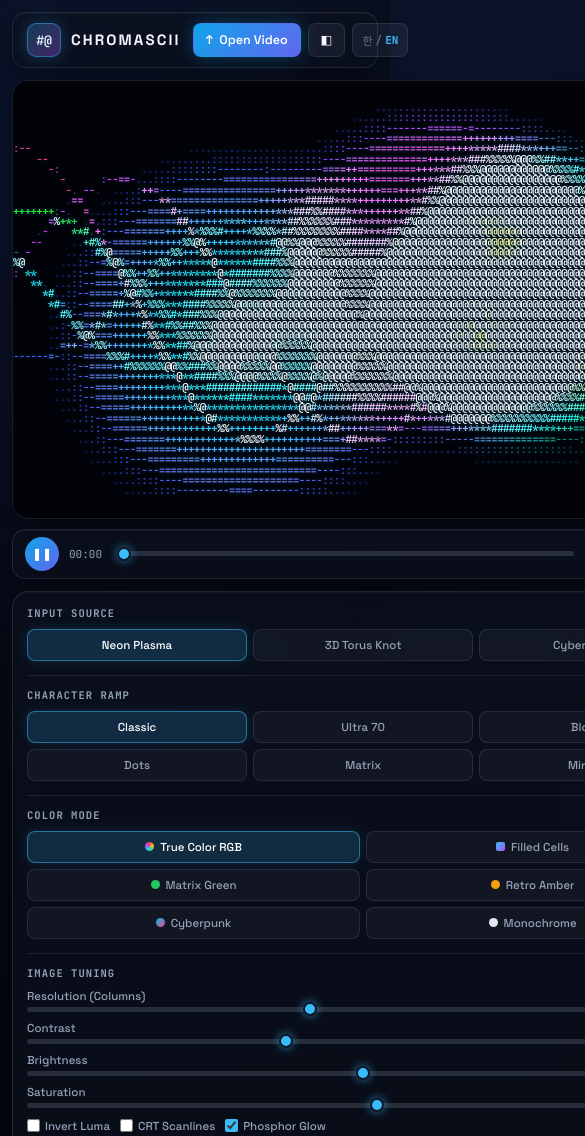
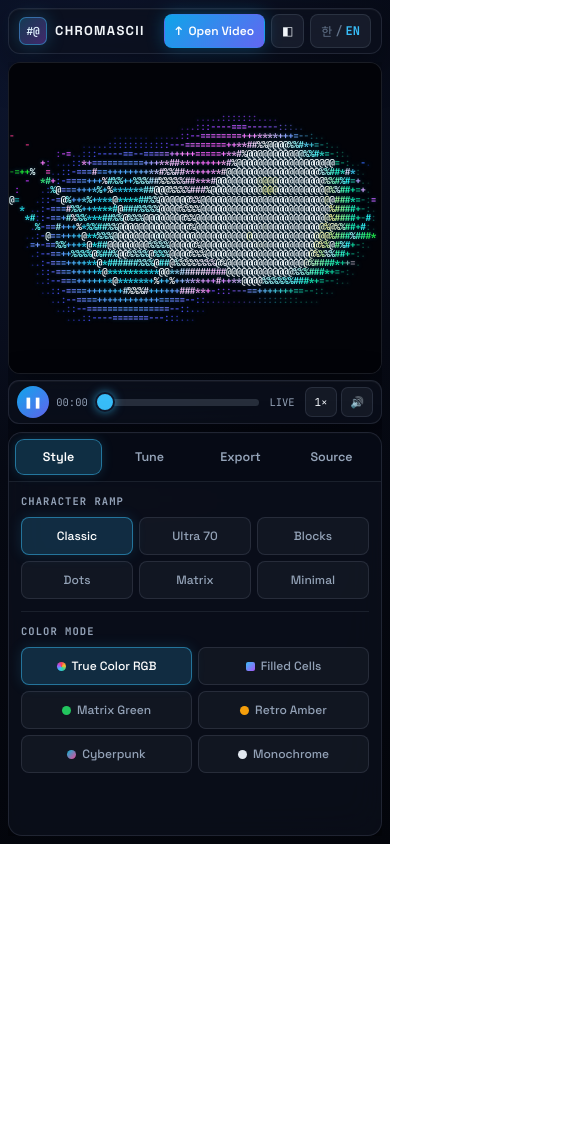
Before and after one commit to skwzz/chromascii, a plain HTML site: page index.html in a window 390 px wide. Shown: the top 1136 px of the page, 585 px wide, since content can reach past the window. After the commit the page ends 844 px from the top, so only its background shows below. Drawn offline with Linux system fonts and the light colour scheme; animation ran at ten frames a second.

Commit message:
feat(mobile): fixed preview, 4-tab control dock, touch UX & adaptive resolution

```diff
--- a/css/styles.css
+++ b/css/styles.css
@@ -28,6 +28,12 @@ html, body {
   color: var(--text);
   font-family: var(--font-sans);
   -webkit-font-smoothing: antialiased;
+}
+
+button,
+input {
+  -webkit-tap-highlight-color: transparent;
+  touch-action: manipulation;
 }
 
 .hidden { display: none !important; }
@@ -311,6 +317,16 @@ html, body {
   touch-action: none;
 }
 
+.split-handle::before {
+  content: '';
+  position: absolute;
+  top: 0;
+  bottom: 0;
+  left: 50%;
+  width: 36px;
+  transform: translateX(-50%);
+}
+
 .split-knob {
   position: absolute;
   top: 50%;
@@ -400,6 +416,16 @@ html, body {
   gap: 14px;
   overflow-y: auto;
   scrollbar-width: thin;
+}
+
+.mobile-tabs {
+  display: none;
+}
+
+.sidebar-body {
+  display: flex;
+  flex-direction: column;
+  gap: 14px;
 }
 
 .ctrl-section {
@@ -756,19 +782,283 @@ input[type="range"]::-webkit-slider-thumb {
 }
 
 @media (max-width: 900px) {
-  .studio-shell {
-    height: auto;
-    min-height: 100dvh;
+  html, body {
+    height: 100dvh;
+    overflow: hidden;
+    overscroll-behavior: none;
   }
 
+  .studio-shell {
+    height: 100dvh;
+    padding: max(8px, env(safe-area-inset-top)) 8px max(8px, env(safe-area-inset-bottom));
+    gap: 8px;
+  }
+
+  .topbar {
+    height: 46px;
+    padding: 0 10px;
+    border-radius: 12px;
+    gap: 8px;
+  }
+
+  .brand {
+    gap: 8px;
+    min-width: 0;
+  }
+
+  .brand-glyph {
+    width: 28px;
+    height: 28px;
+    border-radius: 7px;
+    font-size: 11px;
+    flex-shrink: 0;
+  }
+
+  .brand-title {
+    font-size: 13px;
+    letter-spacing: 0.1em;
+  }
+
+  .topbar-actions {
+    gap: 6px;
+    flex-shrink: 0;
+  }
+
+  .topbar .btn {
+    height: 34px;
+    padding: 0 10px;
+    font-size: 12px;
+  }
+
+  .btn-text, .file-label { display: none; }
+
   .workspace {
-    grid-template-columns: 1fr;
+    display: flex;
+    flex-direction: column;
+    gap: 8px;
+    flex: 1;
+    min-height: 0;
+    overflow: hidden;
+  }
+
+  .stage-column {
+    flex: 0 0 auto;
+    gap: 6px;
   }
 
   .stage-frame {
-    min-height: 52dvh;
-    aspect-ratio: 16 / 10;
+    flex: none;
+    width: 100%;
+    height: clamp(190px, 37dvh, 360px);
+    min-height: 180px;
+    border-radius: 12px;
   }
 
-  .btn-text, .file-label { display: none; }
+  .split-tag {
+    top: 10px;
+    padding: 3px 8px;
+    font-size: 10px;
+  }
+
+  .split-left { left: 10px; }
+  .split-right { right: 10px; }
+
+  .split-knob {
+    width: 40px;
+    height: 40px;
+    font-size: 15px;
+  }
+
+  .player-bar {
+    height: 44px;
+    padding: 0 8px;
+    gap: 6px;
+    border-radius: 11px;
+  }
+
+  .play-btn {
+    width: 32px;
+    height: 32px;
+    font-size: 11px;
+  }
+
+  .time-code {
+    font-size: 10.5px;
+    min-width: 34px;
+    text-align: center;
+  }
+
+  .player-right {
+    gap: 4px;
+  }
+
+  .mini-pill {
+    height: 30px;
+    min-width: 32px;
+    padding: 0 7px;
+    font-size: 11px;
+  }
+
+  /* Tabbed Mobile Control Dock */
+  .sidebar {
+    flex: 1;
+    min-height: 0;
+    padding: 0;
+    border-radius: 14px;
+    overflow: hidden;
+    gap: 0;
+  }
+
+  .mobile-tabs {
+    display: grid;
+    grid-template-columns: repeat(4, 1fr);
+    gap: 4px;
+    padding: 6px;
+    background: rgba(6, 10, 20, 0.72);
+    border-bottom: 1px solid rgba(148, 163, 184, 0.14);
+    flex-shrink: 0;
+  }
+
+  .mobile-tab {
+    height: 36px;
+    border-radius: 9px;
+    border: 1px solid transparent;
+    background: transparent;
+    color: var(--muted);
+    font-family: var(--font-sans);
+    font-size: 12.5px;
+    font-weight: 600;
+    cursor: pointer;
+    transition: all 0.15s ease;
+  }
+
+  .mobile-tab.active {
+    color: #fff;
+    background: rgba(56, 189, 248, 0.2);
+    border-color: var(--border-hi);
+    box-shadow: 0 0 12px rgba(56, 189, 248, 0.18);
+  }
+
+  .sidebar-body {
+    flex: 1;
+    min-height: 0;
+    overflow-y: auto;
+    -webkit-overflow-scrolling: touch;
+    padding: 12px 12px 16px;
+    gap: 12px;
+  }
+
+  .ctrl-section {
+    display: none;
+  }
+
+  .ctrl-section.mobile-tab-visible {
+    display: flex;
+  }
+
+  .ctrl-section + .ctrl-section {
+    padding-top: 0;
+    border-top: none;
+  }
+
+  .ctrl-section.mobile-tab-visible + .ctrl-section.mobile-tab-visible {
+    padding-top: 12px;
+    border-top: 1px solid rgba(148, 163, 184, 0.12);
+  }
+
+  .opt-pill {
+    min-height: 38px;
+    font-size: 12px;
+    padding: 6px 8px;
+  }
+
+  .export-primary-grid .btn {
+    height: 42px;
+    font-size: 13px;
+  }
+
+  .export-secondary-grid .btn.subtle {
+    height: 38px;
+    font-size: 12px;
+  }
+
+  .slider-group {
+    gap: 7px;
+  }
+
+  .slider-head {
+    font-size: 12px;
+  }
+
+  input[type="range"] {
+    height: 7px;
+  }
+
+  input[type="range"]::-webkit-slider-thumb {
+    width: 20px;
+    height: 20px;
+  }
+
+  .toggle-item {
+    font-size: 12.5px;
+    gap: 7px;
+    padding: 4px 0;
+  }
+
+  .toggle-item input {
+    width: 17px;
+    height: 17px;
+  }
+
+  .export-modal {
+    padding: 22px 18px 20px;
+  }
+
+  .toast-stack {
+    bottom: max(12px, env(safe-area-inset-bottom));
+    width: calc(100% - 24px);
+    max-width: 360px;
+    align-items: center;
+  }
+
+  .toast {
+    text-align: center;
+    font-size: 11.5px;
+    padding: 8px 14px;
+  }
 }
+
+@media (max-width: 380px) {
+  .brand-title {
+    font-size: 12px;
+    letter-spacing: 0.06em;
+  }
+
+  .topbar .btn {
+    padding: 0 8px;
+    font-size: 11.5px;
+  }
+
+  .mobile-tab {
+    font-size: 11.5px;
+    height: 34px;
+  }
+}
+
+@media (max-width: 900px) and (max-height: 520px) {
+  .workspace {
+    display: grid;
+    grid-template-columns: minmax(0, 1.15fr) minmax(240px, 0.85fr);
+    gap: 8px;
+  }
+
+  .stage-column {
+    min-height: 0;
+  }
+
+  .stage-frame {
+    flex: 1;
+    height: auto;
+    min-height: 0;
+  }
+}
--- a/index.html
+++ b/index.html
@@ -110,9 +110,18 @@
       </section>
 
       <!-- Control Sidebar -->
-      <aside class="sidebar glass">
+      <aside class="sidebar glass" id="control-sidebar">
+        <!-- Mobile Tab Bar (hidden on desktop) -->
+        <nav class="mobile-tabs" id="mobile-tabs" aria-label="Control tabs">
+          <button class="mobile-tab active" type="button" data-tab="style" data-i18n="tabStyle">스타일</button>
+          <button class="mobile-tab" type="button" data-tab="tune" data-i18n="tabTune">보정</button>
+          <button class="mobile-tab" type="button" data-tab="export" data-i18n="tabExport">내보내기</button>
+          <button class="mobile-tab" type="button" data-tab="demo" data-i18n="tabDemo">소스</button>
+        </nav>
+
+        <div class="sidebar-body">
           <!-- Input Source / Demo Switcher -->
-        <section class="ctrl-section">
+          <section class="ctrl-section" data-mobile-tab="demo">
             <div class="sec-head">
               <h3 data-i18n="secSource">입력 소스</h3>
               <button class="link-btn" id="btn-back-demo" data-i18n="btnDemo">데모 영상</button>
@@ -125,7 +134,7 @@
           </section>
 
           <!-- Character Ramp Presets -->
-        <section class="ctrl-section">
+          <section class="ctrl-section mobile-tab-visible" data-mobile-tab="style">
             <div class="sec-head">
               <h3 data-i18n="secCharset">문자셋 프리셋</h3>
             </div>
@@ -140,7 +149,7 @@
           </section>
 
           <!-- Color Modes -->
-        <section class="ctrl-section">
+          <section class="ctrl-section mobile-tab-visible" data-mobile-tab="style">
             <div class="sec-head">
               <h3 data-i18n="secColor">컬러 스타일</h3>
             </div>
@@ -167,7 +176,7 @@
           </section>
 
           <!-- Image Tuning Sliders -->
-        <section class="ctrl-section">
+          <section class="ctrl-section" data-mobile-tab="tune">
             <div class="sec-head">
               <h3 data-i18n="secTuning">화질 & 톤 보정</h3>
               <button class="link-btn" id="btn-reset-tune" data-i18n="btnResetTune">보정 초기화</button>
@@ -213,7 +222,7 @@
           </section>
 
           <!-- Export Studio -->
-        <section class="ctrl-section">
+          <section class="ctrl-section" data-mobile-tab="export">
             <div class="sec-head">
               <h3 data-i18n="secExport">결과물 내보내기</h3>
             </div>
@@ -240,6 +249,7 @@
               <button class="btn subtle" id="btn-html" data-i18n="btnHtml">컬러 HTML</button>
             </div>
           </section>
+        </div>
       </aside>
     </main>
   </div>
--- a/js/app.mjs
+++ b/js/app.mjs
@@ -17,6 +17,12 @@ const demoFeed = new ProceduralDemoFeed(640, 360);
 const recorder = new AsciiVideoRecorder(canvas, video);
 
 const SPEED_STEPS = [0.5, 1, 1.5, 2];
+
+function getDefaultCols() {
+  return window.innerWidth <= 768 ? 72 : 120;
+}
+
+const initialCols = getDefaultCols();
 
 const state = {
   lang: detectInitialLanguage(),
@@ -39,7 +45,7 @@ const state = {
   settings: {
     charset: 'classic',
     colorMode: 'truecolor',
-    cols: 120,
+    cols: initialCols,
     contrast: 1.15,
     brightness: 0,
     saturation: 1.25,
@@ -883,8 +889,9 @@ document.getElementById('chk-glow').addEventListener('change', (e) => {
 });
 
 document.getElementById('btn-reset-tune').addEventListener('click', () => {
+  const defaultCols = getDefaultCols();
   Object.assign(state.settings, {
-    cols: 120,
+    cols: defaultCols,
     contrast: 1.15,
     brightness: 0,
     saturation: 1.25,
@@ -892,8 +899,8 @@ document.getElementById('btn-reset-tune').addEventListener('click', () => {
     scanlines: false,
     glow: true,
   });
-  document.getElementById('rng-cols').value = 120;
-  document.getElementById('val-cols').textContent = '120';
+  document.getElementById('rng-cols').value = defaultCols;
+  document.getElementById('val-cols').textContent = String(defaultCols);
   document.getElementById('rng-contrast').value = 1.15;
   document.getElementById('val-contrast').textContent = '1.15';
   document.getElementById('rng-brightness').value = 0;
@@ -903,6 +910,22 @@ document.getElementById('btn-reset-tune').addEventListener('click', () => {
   document.getElementById('chk-invert').checked = false;
   document.getElementById('chk-scanlines').checked = false;
   document.getElementById('chk-glow').checked = true;
+});
+
+// Mobile Control Tabs
+function setMobileTab(tab) {
+  document.querySelectorAll('#mobile-tabs .mobile-tab').forEach((btn) => {
+    btn.classList.toggle('active', btn.dataset.tab === tab);
+  });
+  document.querySelectorAll('#control-sidebar .ctrl-section').forEach((sec) => {
+    sec.classList.toggle('mobile-tab-visible', sec.dataset.mobileTab === tab);
+  });
+  const body = document.querySelector('#control-sidebar .sidebar-body');
+  if (body) body.scrollTop = 0;
+}
+
+document.querySelectorAll('#mobile-tabs .mobile-tab').forEach((btn) => {
+  btn.addEventListener('click', () => setMobileTab(btn.dataset.tab));
 });
 
 // Playback controls
@@ -1104,7 +1127,16 @@ function tick(nowMs) {
 }
 
 // --- Bootstrap ---
+document.getElementById('rng-cols').value = initialCols;
+document.getElementById('val-cols').textContent = String(initialCols);
+setMobileTab('style');
+
 window.addEventListener('resize', () => engine.resizeToStage());
+window.addEventListener('orientationchange', () => setTimeout(() => engine.resizeToStage(), 120));
+if (typeof ResizeObserver === 'function' && elStageFrame) {
+  const stageObserver = new ResizeObserver(() => engine.resizeToStage());
+  stageObserver.observe(elStageFrame);
+}
 engine.resizeToStage();
 applyLanguage(state.lang, false);
 updateSplitUI();
--- a/js/ascii-engine.mjs
+++ b/js/ascii-engine.mjs
@@ -29,8 +29,8 @@ export class ColorAsciiEngine {
     const parent = this.canvas.parentElement;
     if (!parent) return;
     const dpr = Math.min(window.devicePixelRatio || 1, 2);
-    const w = Math.max(320, Math.floor(parent.clientWidth));
-    const h = Math.max(240, Math.floor(parent.clientHeight));
+    const w = Math.max(160, Math.floor(parent.clientWidth));
+    const h = Math.max(140, Math.floor(parent.clientHeight));
     if (this.canvas.width !== Math.round(w * dpr) || this.canvas.height !== Math.round(h * dpr)) {
       this.canvas.width = Math.round(w * dpr);
       this.canvas.height = Math.round(h * dpr);
--- a/js/i18n.mjs
+++ b/js/i18n.mjs
@@ -33,6 +33,10 @@ export const TRANSLATIONS = {
     dropSub: 'MP4 · WebM · MOV · GIF · PNG · JPG (서버 업로드 없이 브라우저에서 즉시 변환)',
 
     secSource: '입력 소스',
+    tabStyle: '스타일',
+    tabTune: '보정',
+    tabExport: '내보내기',
+    tabDemo: '소스',
     sourceDemo: '내장 데모',
     demoPlasma: '네온 플라즈마',
     demoTorus: '3D 회전 토러스',
@@ -131,6 +135,10 @@ export const TRANSLATIONS = {
     dropSub: 'MP4 · WebM · MOV · GIF · PNG · JPG (100% local in-browser conversion)',
 
     secSource: 'INPUT SOURCE',
+    tabStyle: 'Style',
+    tabTune: 'Tune',
+    tabExport: 'Export',
+    tabDemo: 'Source',
     sourceDemo: 'Built-in Demo',
     demoPlasma: 'Neon Plasma',
     demoTorus: '3D Torus Knot',
```
Lines whose indentation alone changed are shown as unchanged.
